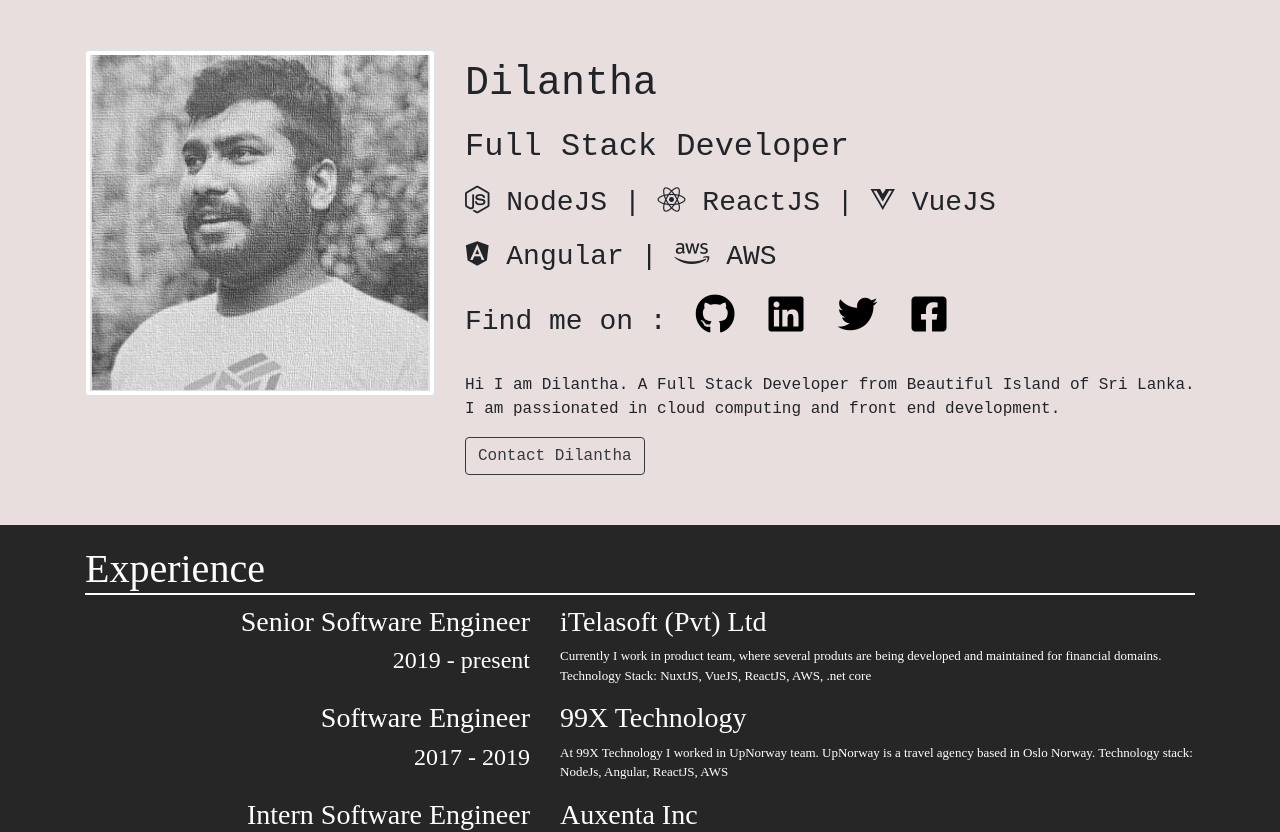
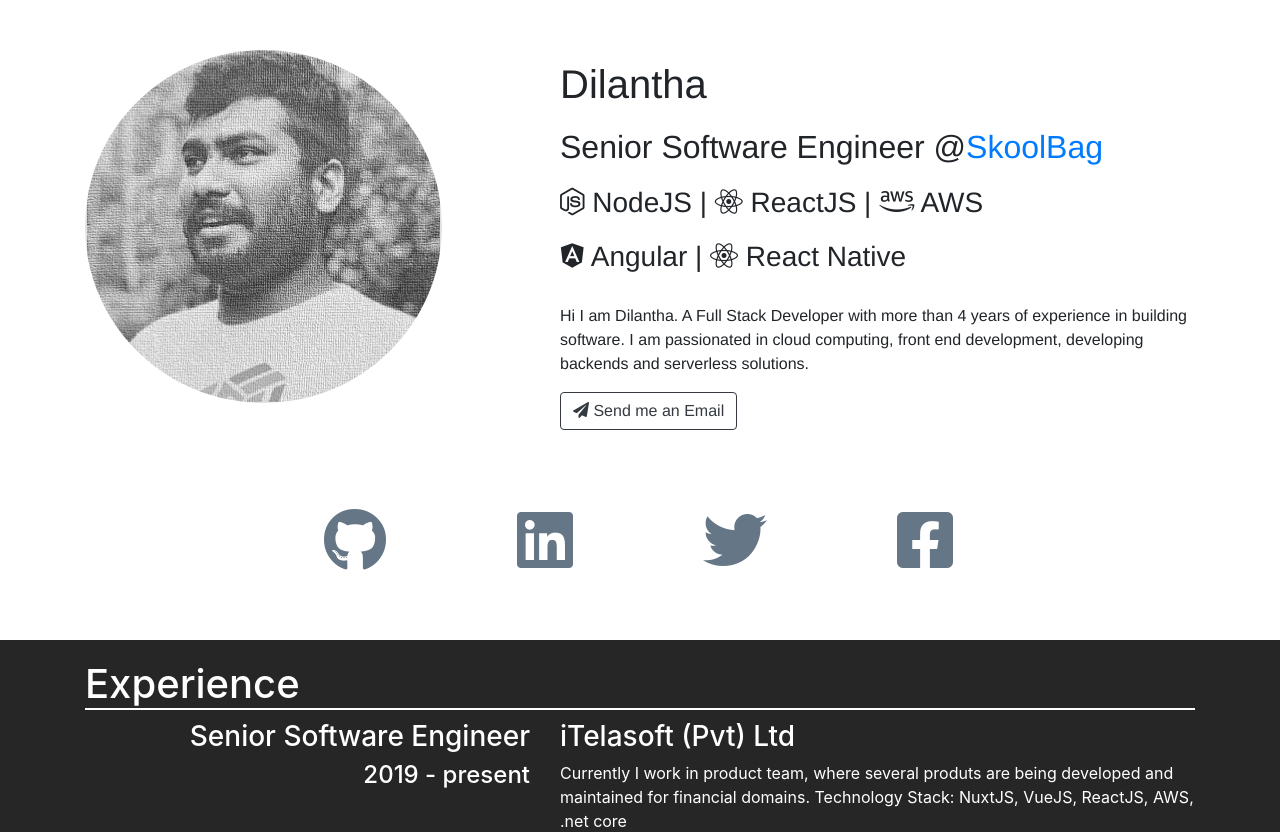
Before and after one commit to dilantha111/portfolio, a React (Create React App) app: page / in a window 1280 px wide. Shown: the top 832 px of the page. Built offline with nearby package versions, Linux system fonts and the light colour scheme.

Commit message:
refined the avatar section a bit

```diff
--- a/src/App.css
+++ b/src/App.css
@@ -4,8 +4,13 @@
 .wrapper-avatar-section {
     padding-top: 50px;
     padding-bottom: 50px;
-    background: #e8dede;
-    font-family: monospace
+    background: #FFFFFF;
+    font-family: 'Helvetica'
+}
+
+.avatar-image {
+    border-radius: 100%;
+    max-width: 100%;
 }
 
 .description-panel h1, .description-panel h2, .description-panel h3 {
--- /dev/null
+++ b/src/components/AvatarSection.css
@@ -0,0 +1,14 @@
+.findme-icon-container {
+  justify-content: center;
+  margin-top: 4rem;
+}
+
+.findme-icon-container > div {
+  display: flex;
+  justify-content: center;
+}
+
+.findme-icon-container > div > a {
+  font-size: 4rem;
+  color: #657786;
+}
--- a/src/components/AvatarSection.js
+++ b/src/components/AvatarSection.js
@@ -1,36 +1,47 @@
 import React from 'react';
 import { Row, Container, Col, Image, Button } from 'react-bootstrap';
+import './AvatarSection.css';
 
 function AvatarSection() {
     return (
         <Container fluid className='wrapper-avatar-section'>
             <Container>
                 <Row>
-                    <Col md={4}>
-                        <Image src="avatar.png" thumbnail />
+                    <Col md={5}>
+                        <Image className='avatar-image' src="avatar.png" />
                     </Col>
-                    <Col md={8} className="description-panel">
+                    <Col md={7} className="description-panel">
                         <h1> Dilantha  </h1>
-                        <h2> Full Stack Developer </h2>
+                        <h2> Senior Software Engineer @<a href='https://www.moqproducts.com.au/skoolbag/' target='_blank'>SkoolBag</a> </h2>
                         <h3>
-                            <i className="fab fa-node-js"></i> NodeJS | <i className="fab fa-react"></i> ReactJS | <i className="fab fa-vuejs"></i> VueJS
+                            <i className="fab fa-node-js"></i> NodeJS | <i className="fab fa-react"></i> ReactJS | <i className="fab fa-aws"></i> AWS
                         </h3>
                         <h3>
-                            <i className="fab fa-angular"></i> Angular | <i className="fab fa-aws"></i> AWS
-                        </h3>
-                        <h3 className='social-links'>
-                            Find me on :
-                            <a target="_blank" rel="noopener noreferrer" href="https://github.com/dilantha111"> <i className="fab fa-github"></i> </a>
-                            <a target="_blank" rel="noopener noreferrer" href="https://www.linkedin.com/in/dilantha-prasanjith-9592188a/"> <i className="fab fa-linkedin"></i> </a>
-                            <a target="_blank" rel="noopener noreferrer" href="https://twitter.com/dilanthaw111"> <i className="fab fa-twitter"></i> </a>
-                            <a target="_blank" rel="noopener noreferrer" href="https://www.facebook.com/dilantha.prasanjith.96"> <i className="fab fa-facebook-square"></i> </a>
+                            <i className="fab fa-angular"></i> Angular | <i className="fab fa-react"></i> React Native
                         </h3>
                         <p>
-                            Hi I am Dilantha. A Full Stack Developer from Beautiful Island of Sri Lanka.
-                            I am passionated in cloud computing and front end development.
+                            Hi I am Dilantha. A Full Stack Developer with more than 4 years of experience in building software.
+                            I am passionated in cloud computing, front end development, developing backends and serverless solutions.
                         </p>
 
-                        <Button href="mailto:dilantha.prasanjith111@gmail.com" className="contact-btn" variant="outline-dark"> Contact Dilantha </Button>
+                        <Button href="mailto:dilantha.prasanjith111@gmail.com" className="contact-btn" variant="outline-dark">
+                            <i className="fas fa-paper-plane"></i> Send me an Email
+                        </Button>
+
+                    </Col>
+                </Row>
+                <Row className='findme-icon-container'>
+                    <Col xs={3} sm={2}>
+                        <a target="_blank" rel="noopener noreferrer" href="https://github.com/dilantha111"> <i className="fab fa-github"></i> </a>
+                    </Col>
+                    <Col xs={3} sm={2}>
+                        <a target="_blank" rel="noopener noreferrer" href="https://www.linkedin.com/in/dilantha-prasanjith-9592188a/"> <i className="fab fa-linkedin"></i> </a>
+                    </Col>
+                    <Col xs={3} sm={2}>
+                        <a target="_blank" rel="noopener noreferrer" href="https://twitter.com/dilanthaw111"> <i className="fab fa-twitter"></i> </a>
+                    </Col>
+                    <Col xs={3} sm={2}>
+                        <a target="_blank" rel="noopener noreferrer" href="https://www.facebook.com/dilantha.prasanjith.96"> <i className="fab fa-facebook-square"></i> </a>
                     </Col>
                 </Row>
             </Container>
--- a/src/components/ExperienceSection.css
+++ b/src/components/ExperienceSection.css
@@ -1,8 +1,6 @@
 .wrapper-experience-section {
     background: #262626;
     color: white;
-    font-family: cursive;
-    font-size: small;
 }
 
 .wrapper-experience-section h1 {
```
